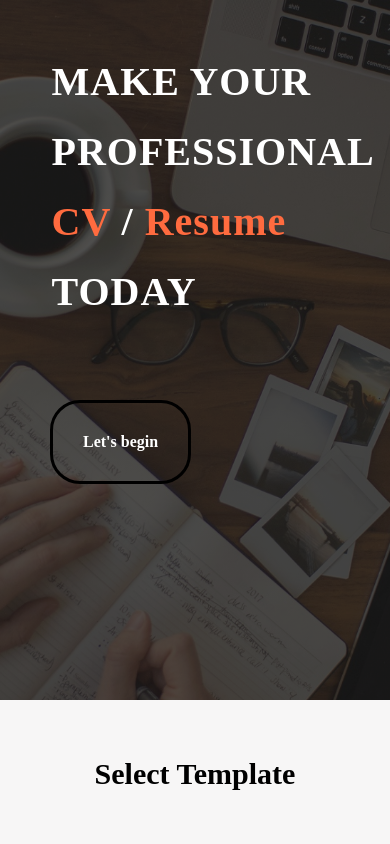
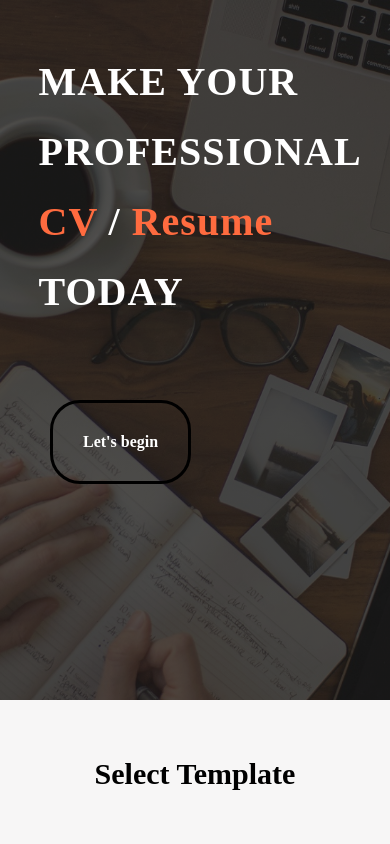
Before and after one commit to ShreyanshBhagat11/Resume-Builder, a plain HTML site: page index.html in a window 390 px wide. Shown: the top 844 px of the page. Drawn offline with Linux system fonts and the light colour scheme.

Commit message:
Update style.css

```diff
--- a/CSS/style.css
+++ b/CSS/style.css
@@ -191,7 +191,8 @@
     }*/
    @media screen and (max-width: 430px) {
         .content h1 {
-            margin: 15px -7px;
+            margin: 15px -20px;
+           font-size: 40px;
         }
         .content::before {
             width: 100vw;
@@ -235,9 +236,7 @@
             top: 400px;
             left: 50px;
         }
-        .content h1 {
-            font-size: 40px;
-        }
+
         footer {
             top: 1510px;
         }
```
